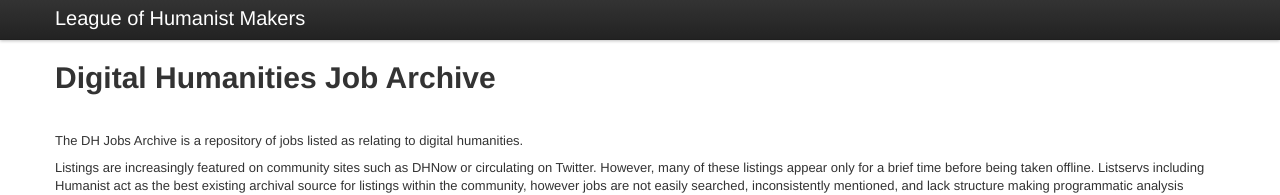
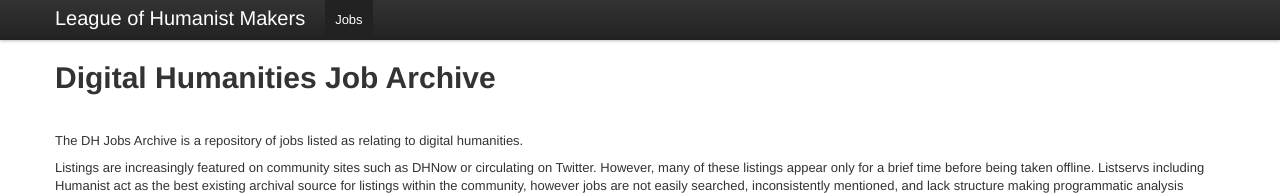
Before and after one commit to lofhm/DH-Job-Archive, a Jekyll site: the page built from index.html, in a window 1280 px wide. Shown: the top 195 px of the page. Built offline with Jekyll 4.4.1, drawn with Linux system fonts in a browser that asks for light colours.

Commit message:
bootstrap tweaking

```diff
--- a/_config.yml
+++ b/_config.yml
@@ -0,0 +1,2 @@
+server: false
+auto: false
--- a/_layouts/default.html
+++ b/_layouts/default.html
@@ -30,8 +30,13 @@ layout: default
             <span class="icon-bar"></span>
             <span class="icon-bar"></span>
           </a>
-          <a class="brand" href="http://www.lofhm.org">League of Humanist Makers</a>
+          <a class="brand" href="http://lofhm.org">League of Humanist Makers</a>
           <div class="nav-collapse">
+            <ul class="nav">
+              <li class="active">
+                <a href="jobs.lofhm.org">Jobs</a>
+              </li>
+            </ul>
           </div><!--/.nav-collapse -->
         </div>
       </div>
```
